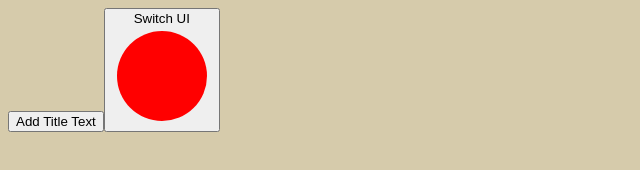
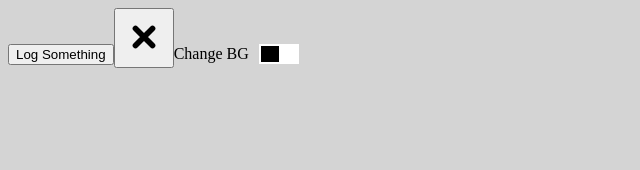
Before and after one commit to tol-uno/offline-single-page-app, a plain HTML site: page index.html in a window 1280 px wide. Both pictures are taken after a click on the button "Switch UI". Shown: the whole page, without its empty margins (0-640 px from the left). Drawn offline with Linux system fonts and the light colour scheme.

Commit message:
Add additional UI elements and improve code

```diff
--- /dev/null
+++ b/UI/btn_mainMenu.js
@@ -0,0 +1,28 @@
+const btn_mainMenu = {
+  name: "btn_mainMenu",
+
+  template(props) {
+    return /* HTML */ `
+      <button id="${this.name}">
+        <div>
+          <svg
+            xmlns="http://www.w3.org/2000/svg"
+            fill="none"
+            viewBox="0 0 62 62"
+          >
+            <path
+              stroke="black"
+              stroke-linecap="round"
+              stroke-width="8"
+              d="m19 43 24-24m-24 0 24 24"
+            />
+          </svg>
+        </div>
+      </button>
+    `;
+  },
+
+  func() {
+    switchToUiGroup(uiGroup_startButtonGroup);
+  },
+};
--- a/UI/btn_switchInterface.js
+++ b/UI/btn_switchInterface.js
@@ -28,8 +28,6 @@ const btn_switchInterface = {
   },
 
   func() {
-    removeUiElement(ui_titleText);
-    // removeUiElement(btn_startButton)
-    // addUiElement(btn_)
+    switchToUiGroup(uiGroup_loggerGroup)
   },
 };
--- /dev/null
+++ b/UI/btn_toggle.js
@@ -0,0 +1,20 @@
+const btn_toggle = {
+  name: "btn_toggle",
+
+  template(props) {
+    return /* HTML */ `
+      <div id="${this.name}" class="toggle-container">
+        <span class="label">Change BG</span>
+        <div class="toggle"></div>
+      </div>
+    `;
+  },
+
+  func(domElement) {
+    domElement.classList.toggle("toggled");
+    const toggleState = getToggleState(domElement); // this was a UserInterface.getToggleS....
+    document.body.style.backgroundColor = toggleState
+      ? "darkgray"
+      : "lightgray";
+  },
+};
--- a/UI/ui_titleText.js
+++ b/UI/ui_titleText.js
@@ -5,5 +5,5 @@ const ui_titleText = {
     return /* HTML */ ` <div id="${this.name}">Offline Single Page Application</div> `;
   },
 
-  func() {},
+  // func() {},
 };
--- a/index.css
+++ b/index.css
@@ -1,3 +1,51 @@
+* {
+  box-sizing: border-box;
+}
+
 body {
-  background-color: rgb(214, 203, 171);
+  background-color: rgb(212, 212, 212);
+
 }
+
+#btn_mainMenu {
+  width: 60px;
+  height: 60px;
+}
+
+
+.toggle-container {
+    position: relative;
+    display: inline-flex;
+    flex-direction: row;
+    align-items: center;
+    gap: 10px;
+    justify-content: space-between;
+}
+
+.toggle {
+    position: relative;
+    width: 40px;
+    height: 20px;
+    background-color: white;
+    padding: 2px;
+}
+
+.toggle:before {
+    /* this :before is the handle that moves back and forth */
+    position: absolute;
+    box-sizing: border-box; /* not inherited for some reason*/
+    content: "";
+    height: 16px;
+    width: 18px;
+    bottom: 2px;
+    background-color: black;
+    transition: transform 200ms cubic-bezier(0.2, 0.32, 0.62, 1.68);
+}
+
+.toggle-container.toggled .toggle {
+    background-color: rgb(134, 213, 240);
+}
+
+.toggle-container.toggled .toggle:before {
+    transform: translateX(100%);
+}
--- a/index.html
+++ b/index.html
@@ -10,6 +10,8 @@
     <script src="UI/btn_switchInterface.js"></script>
     <script src="UI/btn_logger.js"></script>
     <script src="UI/ui_titleText.js"></script>
+    <script src="UI/btn_mainMenu.js"></script>
+    <script src="UI/btn_toggle.js"></script>
     <script src="index.js"></script>
   </body>
 </html>
--- a/index.js
+++ b/index.js
@@ -1,7 +1,11 @@
 const activeUIGroup = {};
 const DomParser = new DOMParser();
 
-const uiGroup_logger = new Set([btn_logger, btn_switchInterface]);
+const uiGroup_startButtonGroup = new Set([
+  btn_startButton,
+  btn_switchInterface,
+]);
+const uiGroup_loggerGroup = new Set([btn_logger, btn_mainMenu, btn_toggle]);
 
 function addUiElement(element) {
   if (element.name in activeUIGroup) {
@@ -12,6 +16,9 @@ function addUiElement(element) {
   const templateString = element.template();
   const parsedDocument = DomParser.parseFromString(templateString, "text/html");
   const domElement = parsedDocument.body.firstChild;
+  if (!domElement) {
+    throw new Error(`Failed to parse template for: ${element.name}`);
+  }
   document.body.appendChild(domElement);
 
   activeUIGroup[element.name] = { element, domElement };
@@ -20,37 +27,47 @@ function addUiElement(element) {
 function removeUiElement(element) {
   const { domElement } = activeUIGroup[element.name];
   if (domElement) {
-    domElement.remove();
-    delete activeUIGroup[element.name];
+    try {
+      domElement.remove();
+    } catch (error) {
+      console.error(error);
+    } finally {
+      delete activeUIGroup[element.name];
+    }
   }
+  // safer way:
+  // const elementItem = activeUIGroup[element.name];
+  // if (entry?.domElement) {
+  //   entry.domElement.remove();
+  //   delete activeUIGroup[element.name];
+  // }
 }
-
-// implement switchToUiGroup
 
 function switchToUiGroup(newUiGroup) {
   // uiGroup need to be a Set()
   // None of these functions should mutate the uiGroups
 
-  for (const element of this.activeUiGroup) {
+  for (const elementName in activeUIGroup) {
+    const { element } = activeUIGroup[elementName];
     if (!newUiGroup.has(element)) {
-      element.classList.add("hidden");
+      removeUiElement(element);
     }
   }
 
   for (const element of newUiGroup) {
-    element.classList.remove("hidden");
+    addUiElement(element);
   }
+}
 
-  this.activeUiGroup = new Set(newUiGroup);
+function getToggleState(toggleButton) {
+  return toggleButton.classList.contains("toggled");
 }
 
 function handleClick(event) {
   // traverse DOM upwards until match CSS selector for an element with an id
   const componentElement = event.target.closest("[id]");
-  if (componentElement) {
-    const { element } = activeUIGroup[componentElement.id];
-    element.func();
-  }
+  const { element, domElement } = activeUIGroup[componentElement?.id];
+  element?.func?.(domElement);
 }
 
 document.addEventListener("click", handleClick);
```
